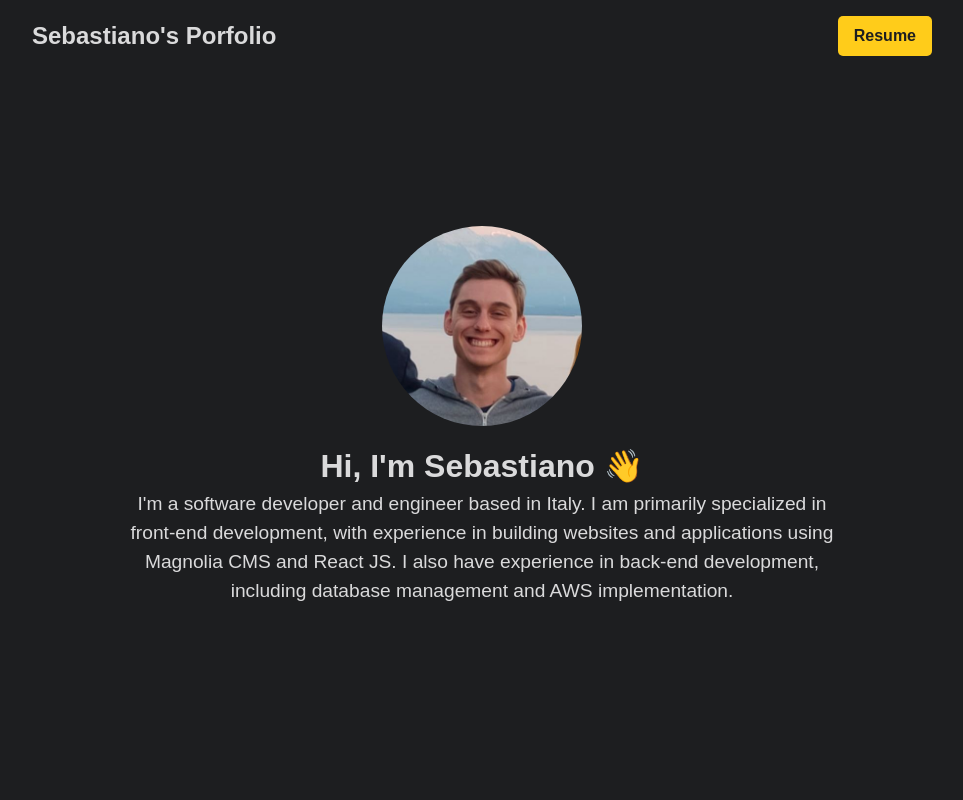
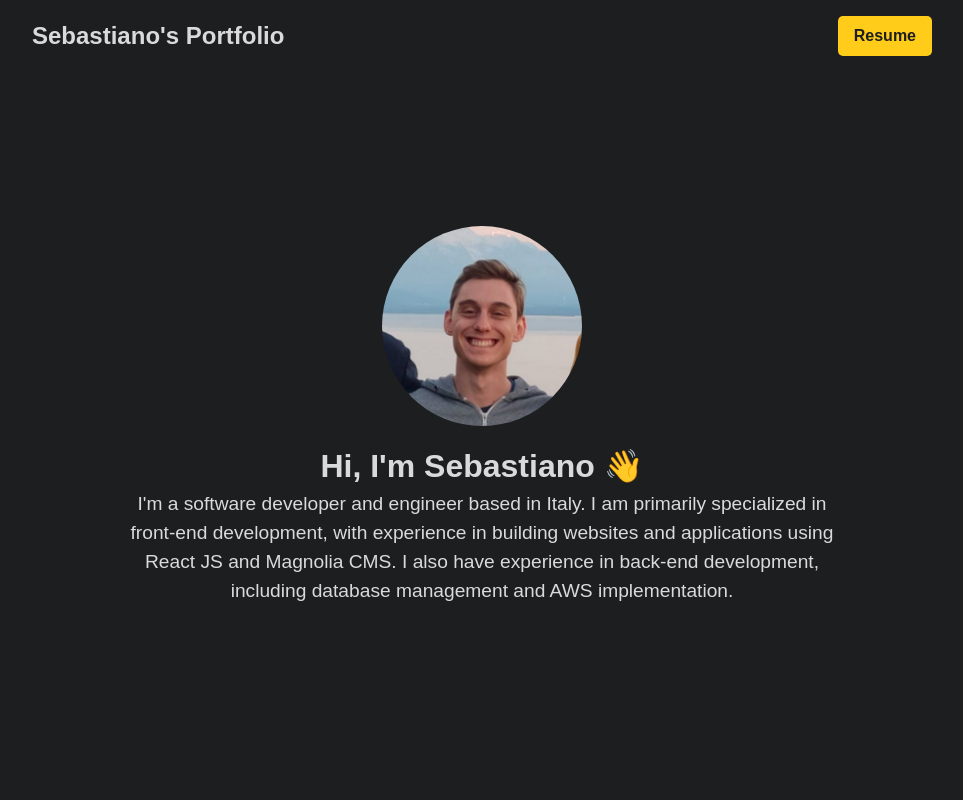
Before and after one commit to Sebabba/portfolio, a Next.js app: page / in a window 1280 px wide. Shown: the top 800 px of the page, without its empty margins (158-1121 px from the left). Built offline with nearby package versions, Linux system fonts and the light colour scheme.

Commit message:
quick fixes

```diff
--- a/src/components/Hero.jsx
+++ b/src/components/Hero.jsx
@@ -9,7 +9,7 @@ const Hero = () => {
                 <h1>Hi, I'm Sebastiano 👋</h1>
                 <p>
                     I'm a software developer and engineer based in Italy. I am primarily specialized in front-end development,
-                    with experience in building websites and applications using Magnolia CMS and React JS.
+                    with experience in building websites and applications using React JS and Magnolia CMS.
                     I also have experience in back-end development, including database management and AWS implementation.
                 </p>
                 <div className="social-icons">
--- a/src/components/Navbar.jsx
+++ b/src/components/Navbar.jsx
@@ -5,7 +5,7 @@ const Navbar = () => {
         <div className="nav-container">
             <div className="logo">
                 <Link href="/">
-                    Sebastiano's Porfolio
+                    Sebastiano's Portfolio
                 </Link>
             </div>
             <a href="/CV_Definitivo.pdf"
```
